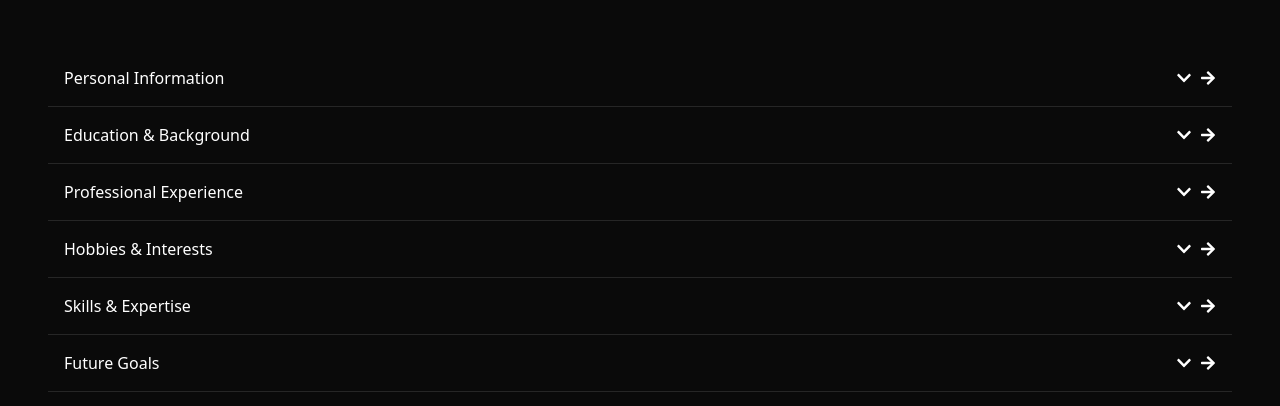
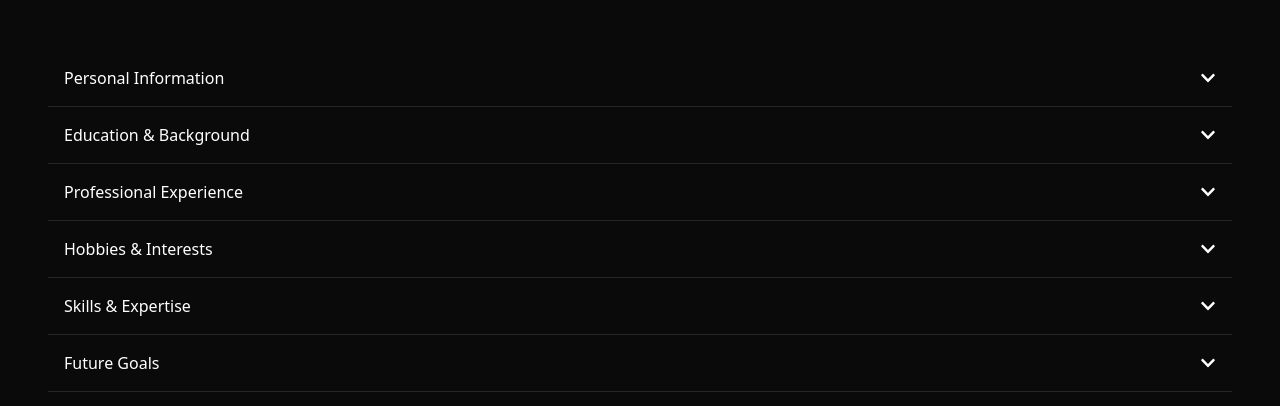
Before and after one commit to satyaa232323/AboutMeWebsite, a React (Vite) app: page / in a window 1280 px wide. Shown: the part 2403-2809 px from the top of the page. Built offline with nearby package versions, Linux system fonts and the light colour scheme.

Commit message:
Remove unused arrow icon from Accordion component

```diff
--- a/src/components/Accordion.jsx
+++ b/src/components/Accordion.jsx
@@ -20,7 +20,7 @@ function Accordion({ items }) {
             {item.title}
             <div className="flex items-center">
               {activeIndex === index ? <FaChevronUp /> : <FaChevronDown />}
-              <FaArrowRight className="ml-2" /> {/* Add the arrow icon */}
+
             </div>
           </button>
           <motion.div
```
